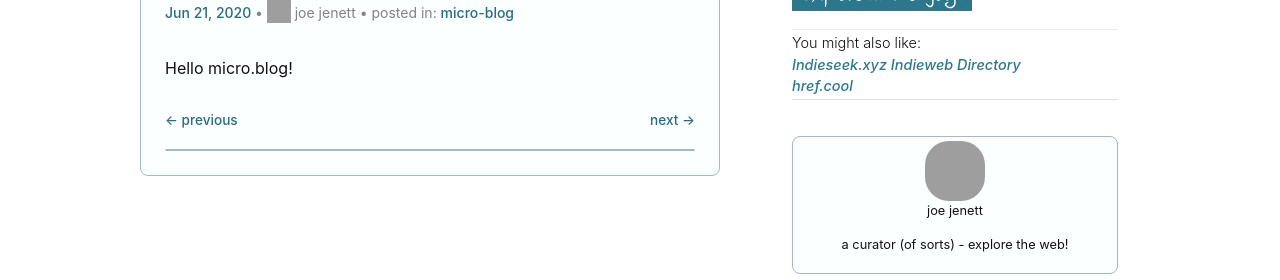
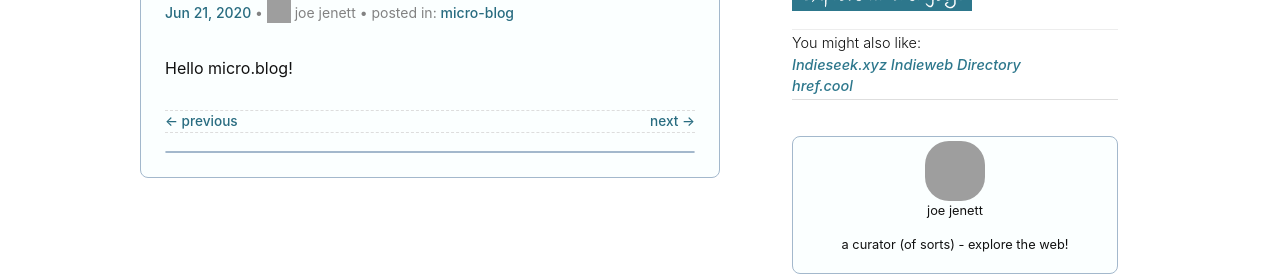
Before and after one commit to joejenett/i.webthings, a Jekyll site: the page built from _posts/2020-06-21-3028-2.md, in a window 1280 px wide. Shown: the part 344-624 px from the top of the page. Built offline with Jekyll 4.4.1, drawn with Linux system fonts in a browser that asks for light colours; comment, search, counter and statistics services are not loaded; grey boxes are pictures that could not be loaded.

Commit message:
Update post.html

```diff
--- a/_layouts/post.html
+++ b/_layouts/post.html
@@ -31,7 +31,7 @@ layout: default
 <div class="post-content e-content" itemprop="articleBody">
 {{ content }}
 </div>
-<div style="display:flex;font-size:.85em;">
+<div style="display:flex;font-size:.85em;border-top:1px dashed #ddd;border-bottom:1px dashed #ddd;">
   <div style="width:50%;">
     {% if page.previous.url %}
     <a href="{{ site.baseurl }}{{page.previous.url}}">&larr; previous</a>
```
